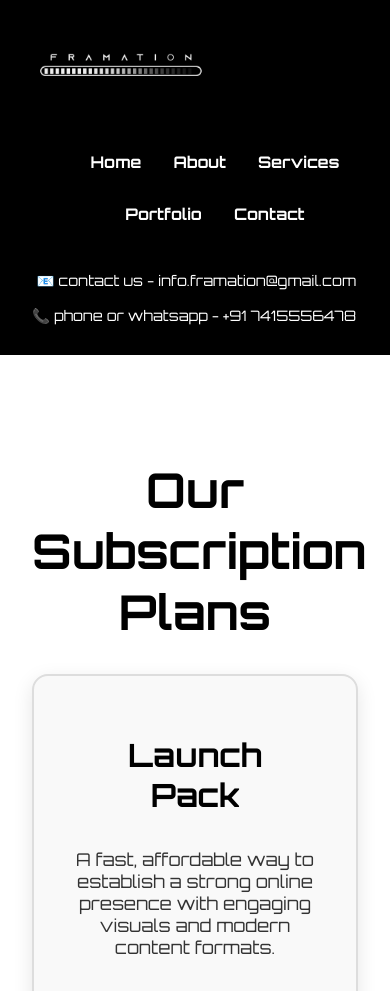
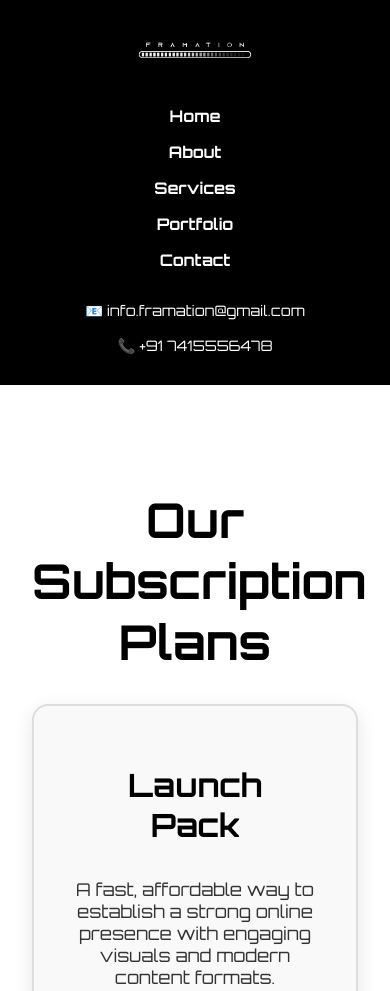
Before and after one commit to anahadk/framationwebsite, a website: page services.html in a window 390 px wide. Shown: the top 991 px of the page. Drawn offline with Linux system fonts and the light colour scheme.

Commit message:
Update services.html

```diff
--- a/services.html
+++ b/services.html
@@ -22,10 +22,12 @@
       display: flex;
       justify-content: space-between;
       align-items: center;
-      padding: 1rem 2rem;
+      padding: 1rem 1.5rem;
       background: rgba(0,0,0,1);
+      z-index: 10;
       flex-wrap: wrap;
       gap: 1rem;
+      position: relative; /* Unfixed navbar */
     }
 
     .logo-container {
@@ -35,7 +37,7 @@
     }
 
     .logo-container img {
-      height: 100px;
+      height: 70px;
     }
 
     .nav-links {
@@ -57,6 +59,33 @@
       font-size: 0.9rem;
       color: #fff;
       line-height: 1.4;
+    }
+
+    /* Responsive navbar stacking */
+    @media (max-width: 768px) {
+      nav {
+        flex-direction: column;
+        align-items: center;
+        text-align: center;
+      }
+
+      .logo-container {
+        width: 100%;
+        justify-content: center;
+      }
+
+      .nav-links {
+        width: 100%;
+        flex-direction: column;
+        gap: 1rem;
+        padding: 0;
+        margin: 0;
+      }
+
+      .contact-info {
+        width: 100%;
+        text-align: center;
+      }
     }
 
     /* Services Section */
@@ -299,8 +328,8 @@
       <li><a href="contactus.html">Contact</a></li>
     </ul>
     <div class="contact-info">
-      <p>📧 contact us - info.framation@gmail.com</p>
-      <p>📞 phone or whatsapp - +91 7415556478</p>
+      <p>📧 info.framation@gmail.com</p>
+      <p>📞 +91 7415556478</p>
     </div>
   </nav>
 
```
